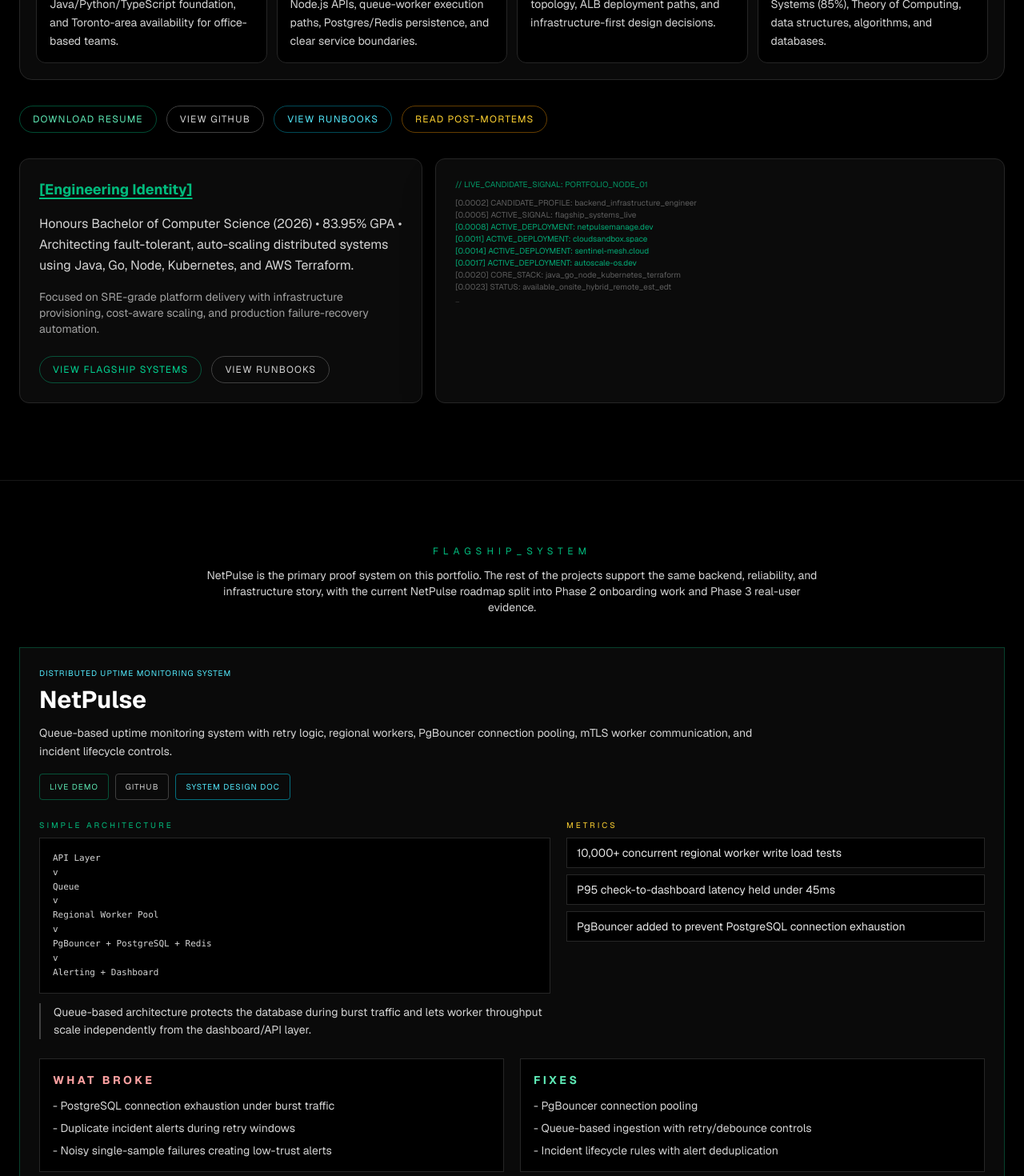
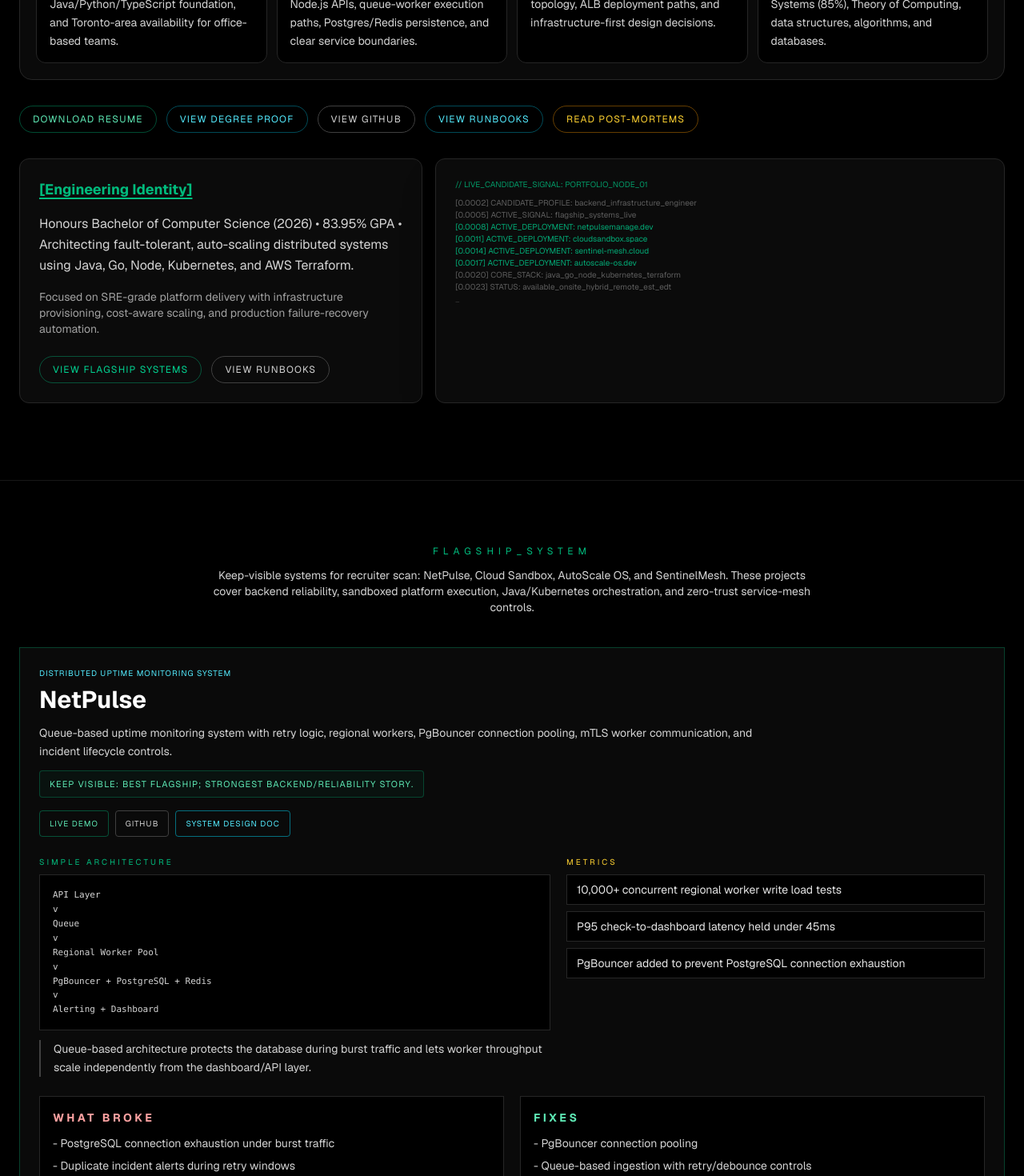
Before and after one commit to MohammedVep/mohammed-portfolio, a Next.js app: page / in a window 1280 px wide. Shown: the part 1240-2710 px from the top of the page at 80% size. Built offline with nearby package versions, Linux system fonts and the light colour scheme.

Commit message:
Prioritize flagship systems and add degree proof

```diff
--- a/components/sections/about/About.tsx
+++ b/components/sections/about/About.tsx
@@ -30,7 +30,15 @@
             <div className="mt-6 grid gap-4 md:grid-cols-3">
               <div className="rounded-xl border border-neutral-800 bg-black p-4">
                 <p className="text-[10px] uppercase tracking-widest text-neutral-500">Education</p>
-                <p className="mt-2 text-sm font-semibold text-neutral-100">Honours BCS, Expected 2026</p>
+                <p className="mt-2 text-sm font-semibold text-neutral-100">Honours BCS, 2026</p>
+                <a
+                  href={profileData.degreeProofUrl}
+                  target="_blank"
+                  rel="noreferrer"
+                  className="mt-2 inline-flex text-xs font-semibold text-cyan-300 transition hover:text-cyan-200"
+                >
+                  View degree proof
+                </a>
               </div>
               <div className="rounded-xl border border-neutral-800 bg-black p-4">
                 <p className="text-[10px] uppercase tracking-widest text-neutral-500">Primary Focus</p>
--- a/components/sections/contact/Contact.tsx
+++ b/components/sections/contact/Contact.tsx
@@ -115,6 +115,14 @@
             >
               Download Resume
             </a>
+            <a
+              href={profileData.degreeProofUrl}
+              target="_blank"
+              rel="noreferrer"
+              className="rounded-full border border-cyan-500/40 px-4 py-2 text-xs font-mono uppercase tracking-widest text-cyan-300 transition hover:border-cyan-300 hover:text-cyan-200"
+            >
+              View Degree Proof
+            </a>
           </div>
         </div>
       </section>
--- a/components/sections/education/Education.tsx
+++ b/components/sections/education/Education.tsx
@@ -32,10 +32,20 @@
                 </div>
                 {edu.honours && (
                   <div className="text-[10px] text-neutral-400 uppercase tracking-widest">
-                    {'// Graduating with Honours'}
+                    {'// Honours degree'}
                   </div>
                 )}
               </div>
+              {edu.proofUrl ? (
+                <a
+                  href={edu.proofUrl}
+                  target="_blank"
+                  rel="noreferrer"
+                  className="mt-4 inline-flex rounded border border-cyan-400/40 px-3 py-2 text-[10px] uppercase tracking-widest text-cyan-300 transition hover:border-cyan-300 hover:text-cyan-200"
+                >
+                  {edu.proofLabel ?? 'View Education Proof'}
+                </a>
+              ) : null}
               {edu.coursework?.length ? (
                 <div className="mt-5">
                   <p className="mb-2 text-[10px] uppercase tracking-[0.3em] text-neutral-500">
--- a/components/sections/featured-systems/FeaturedSystems.tsx
+++ b/components/sections/featured-systems/FeaturedSystems.tsx
@@ -1,6 +1,6 @@
 import { projectsData } from "@/content/projects";
 
-const flagshipIds = ["netpulse", "cloud-code-execution", "realtime-transit-telemetry"] as const;
+const flagshipIds = ["netpulse", "cloud-code-execution", "autoscale-os", "sentinel-mesh"] as const;
 
 const architectureSnapshots: Record<(typeof flagshipIds)[number], string> = {
   netpulse: `Client Dashboard
@@ -29,19 +29,39 @@
    |
    v
 Result Store + Recovery Replay`,
-  "realtime-transit-telemetry": `Transit Feed Ingestion
+  "autoscale-os": `React Operations UI
       |
       v
-Telemetry Processor
+Java Orchestration API
       |
       v
-Stream Buffer + Event Store
+Redis State + Control Loop
       |
       v
-WebSocket Push Layer
+Kubernetes Worker Scheduler
       |
       v
-Operations Dashboard`,
+/metrics + /readiness`,
+  "sentinel-mesh": `Service Traffic
+      |
+      v
+Gateway Audit Stream
+      |
+      v
+Policy Bundle Evaluator
+      |
+      v
+Trust Map + Alerts
+      |
+      v
+AutoScaleOS Export Health`,
+};
+
+const visibilityReasons: Record<(typeof flagshipIds)[number], string> = {
+  netpulse: "Best flagship; strongest backend/reliability story.",
+  "cloud-code-execution": "Strong platform/security/sandboxing signal.",
+  "autoscale-os": "Best Java/Kubernetes/platform-engineering signal.",
+  "sentinel-mesh": "Strong security/backend/zero-trust signal.",
 };
 
 const netPulseArchitecture = `API Layer
@@ -100,9 +120,9 @@
           Flagship_System
         </h2>
         <p className="mx-auto mb-10 max-w-3xl text-center text-sm text-neutral-300">
-          NetPulse is the primary proof system on this portfolio. The rest of the projects support
-          the same backend, reliability, and infrastructure story, with the current NetPulse
-          roadmap split into Phase 2 onboarding work and Phase 3 real-user evidence.
+          Keep-visible systems for recruiter scan: NetPulse, Cloud Sandbox, AutoScale OS, and
+          SentinelMesh. These projects cover backend reliability, sandboxed platform execution,
+          Java/Kubernetes orchestration, and zero-trust service-mesh controls.
         </p>
 
         <article className="border border-emerald-500/30 bg-neutral-950 p-5 font-mono md:p-6">
@@ -117,6 +137,9 @@
               <p className="mt-3 max-w-4xl text-sm leading-relaxed text-neutral-300">
                 Queue-based uptime monitoring system with retry logic, regional workers, PgBouncer
                 connection pooling, mTLS worker communication, and incident lifecycle controls.
+              </p>
+              <p className="mt-3 inline-flex rounded border border-emerald-500/30 bg-emerald-500/5 px-3 py-2 text-[11px] uppercase tracking-widest text-emerald-300">
+                Keep Visible: {visibilityReasons.netpulse}
               </p>
             </div>
 
@@ -297,7 +320,7 @@
 
         <div className="mt-8">
           <p className="mb-4 text-xs font-mono uppercase tracking-[0.4em] text-neutral-500">
-            Secondary Systems
+            Keep Visible Supporting Systems
           </p>
           <div className="grid gap-5 lg:grid-cols-2">
             {secondaryProjects.map((project) => (
@@ -311,6 +334,9 @@
                 <h3 className="mt-2 text-lg font-bold text-neutral-100">{project.title}</h3>
                 <p className="mt-2 text-sm leading-relaxed text-neutral-300">
                   {project.whyItMatters}
+                </p>
+                <p className="mt-3 rounded border border-cyan-500/30 bg-cyan-500/5 px-3 py-2 text-[11px] uppercase tracking-widest text-cyan-300">
+                  Keep Visible: {visibilityReasons[project.id as (typeof flagshipIds)[number]]}
                 </p>
 
                 <div className="mt-3 space-y-1 text-[11px] text-emerald-300/90">
--- a/components/sections/hero/Hero.tsx
+++ b/components/sections/hero/Hero.tsx
@@ -171,7 +171,8 @@
           </p>
           <p className="mt-2 max-w-4xl text-sm leading-relaxed text-neutral-300">
             Flagship project: NetPulse. Academic foundation includes Operating Systems,
-            Distributed Systems (85%), Theory of Computing, Java, Python, and database systems.
+            Distributed Systems (85%), Theory of Computing, Java, Python, database systems, and
+            honours BCS degree proof.
           </p>
         </div>
         <div className="mb-8 rounded-2xl border border-cyan-500/20 bg-cyan-500/[0.03] p-5">
@@ -252,6 +253,14 @@
             Download Resume
           </a>
           <a
+            href={profileData.degreeProofUrl}
+            target="_blank"
+            rel="noreferrer"
+            className="inline-flex items-center gap-2 rounded-full border border-cyan-500/40 px-4 py-2 text-xs font-mono uppercase tracking-widest text-cyan-300 transition hover:border-cyan-300 hover:text-cyan-200"
+          >
+            View Degree Proof
+          </a>
+          <a
             href={profileData.githubUrl}
             target="_blank"
             rel="noreferrer"
--- a/content/education/index.ts
+++ b/content/education/index.ts
@@ -4,9 +4,11 @@
   {
     institution: 'Algoma University',
     degree: 'Honours Bachelor of Computer Science',
-    date: 'Expected Graduation: 2026',
+    date: '2026',
     gpa: '83.95%',
     honours: true,
+    proofUrl: '/Mohammed_Vepari_BCS_Honours_Degree_Proof.pdf',
+    proofLabel: 'View Degree Proof',
     coursework: [
       'Operating Systems',
       'Distributed Systems (85%)',
--- a/content/profile/index.ts
+++ b/content/profile/index.ts
@@ -7,6 +7,7 @@
   githubUrl: "https://github.com/MohammedVep",
   linkedInUrl: "https://www.linkedin.com/in/mohammed-v-2094b222a/",
   resumeUrl: "/Mohammed_Vepari_Resume.docx",
+  degreeProofUrl: "/Mohammed_Vepari_BCS_Honours_Degree_Proof.pdf",
   netPulseLiveUrl: "https://netpulsemanage.dev",
   netPulseRepoUrl: "https://github.com/MohammedVep/NetPulse",
   sreDashboardUrl: "/sre-dashboard",
--- a/content/updates/index.ts
+++ b/content/updates/index.ts
@@ -10,6 +10,24 @@
 export const improvementsUpdatedAt = "June 2026";
 
 export const latestImprovements: Improvement[] = [
+  {
+    id: "honours-degree-proof-added",
+    title: "Honours BCS Degree Proof Added",
+    scope: "Academic Verification",
+    detail:
+      "Portfolio now includes a direct proof link for Mohammed's Honours Bachelor of Computer Science degree alongside resume and education details.",
+    proofHref: "/Mohammed_Vepari_BCS_Honours_Degree_Proof.pdf",
+    proofLabel: "Open Degree Proof",
+  },
+  {
+    id: "keep-visible-systems-prioritized",
+    title: "Keep-Visible Systems Prioritized",
+    scope: "Recruiter Scan Path",
+    detail:
+      "Featured systems now intentionally keep NetPulse, Cloud Sandbox, AutoScale OS, and SentinelMesh visible because they carry the strongest reliability, sandboxing, Java/Kubernetes, and zero-trust signals.",
+    proofHref: "/#featured-systems",
+    proofLabel: "View Featured Systems",
+  },
   {
     id: "current-public-deployments-surfaced",
     title: "Current Public Deployment Links Surfaced",
--- a/lib/types/index.ts
+++ b/lib/types/index.ts
@@ -12,6 +12,8 @@
   gpa: string;
   honours: boolean;
   coursework?: string[];
+  proofUrl?: string;
+  proofLabel?: string;
 }
 
 export interface Project {
```
Also changed, not shown: 1 other file (tests, documents, lock files or other folders). Lines whose indentation alone changed are shown as unchanged.
